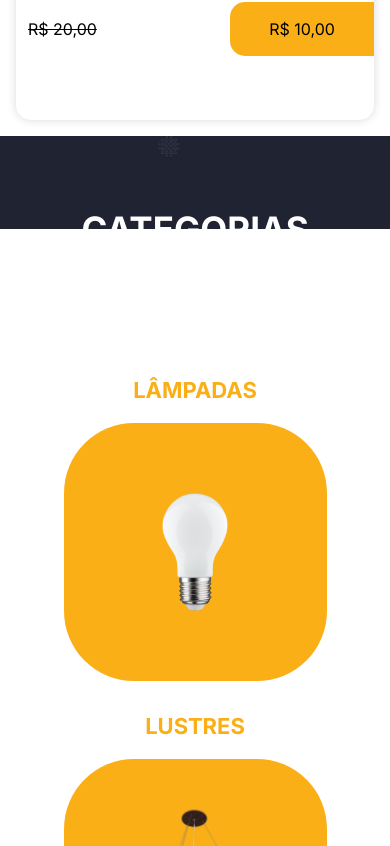
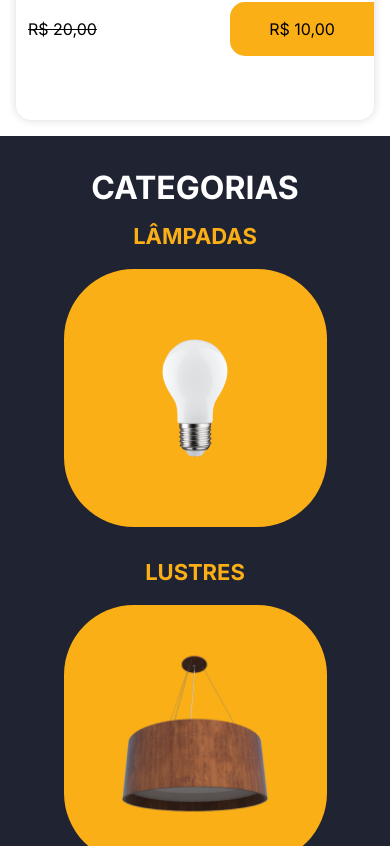
Before and after one commit to ronansalvador/noweb, a Next.js app: page / in a window 390 px wide. Shown: the part 4298-5144 px from the top of the page. Built offline with nearby package versions, Linux system fonts and the light colour scheme.

Commit message:
feat(css): css responsive sobre

```diff
--- a/src/app/components/categorias/Categorias.tsx
+++ b/src/app/components/categorias/Categorias.tsx
@@ -11,8 +11,9 @@ function Categorias() {
         alt='categorias'
         width={1920}
         height={456}
+        className={styles['img-categorias']}
       />
-      <p className={styles.title}>CATEGORIAS</p>
+      <h1 className={styles.title}>CATEGORIAS</h1>
       <div className={styles['grid-categorias']}>
         {categorias.map((categoria) => (
           <div key={categoria.id} className={styles.categoria}>
--- a/src/app/components/categorias/style.module.css
+++ b/src/app/components/categorias/style.module.css
@@ -18,7 +18,7 @@
   color: white;
   text-align: center;
   /* font-family: Gotham; */
-  font-size: 35px;
+  font-size: 2rem;
   font-style: normal;
   font-weight: 700;
   line-height: normal;
@@ -78,14 +78,20 @@
 @media (max-width: 48em) {
   .categorias {
     margin-top: 0;
+    padding: 1rem 0;
   }
 
+  .img-categorias {
+    display: none;
+  }
   .title {
-    display: initial;
+    position: initial;
+    margin: 1rem 0;
   }
 
   .grid-categorias {
     grid-template-columns: 1fr;
     /* gap: 4rem; */
+    position: initial;
   }
 }
--- a/src/app/components/sobre/style.module.css
+++ b/src/app/components/sobre/style.module.css
@@ -54,3 +54,38 @@
   line-height: 38px; /* 211.111% */
   margin-top: 1.5rem;
 }
+
+/* Estilos para telas menores que 768px */
+@media (max-width: 64em) {
+  .sobre {
+    display: flex;
+    height: auto;
+    position: initial;
+    margin-top: 0;
+    flex-direction: column;
+    align-items: center;
+    justify-content: center;
+    width: 100%;
+  }
+  .sobre img {
+    position: initial;
+    display: none;
+  }
+  .sobre h1 {
+    /* display: none; */
+    position: initial;
+    width: 90%;
+    padding: 1rem 0;
+  }
+
+  .texto-sobre {
+    /* display: none; */
+    position: initial;
+    width: 90%;
+    font-size: 1.5rem;
+  }
+
+  .texto-sobre button {
+    position: initial;
+  }
+}
--- a/src/app/page.tsx
+++ b/src/app/page.tsx
@@ -14,8 +14,8 @@ export default function Home() {
       <Banner />
       <Destaque />
       <Categorias />
-      {/* <Sobre />
-      <Televendas />
+      <Sobre />
+      {/* <Televendas />
       <Footer /> */}
     </main>
   );
```
